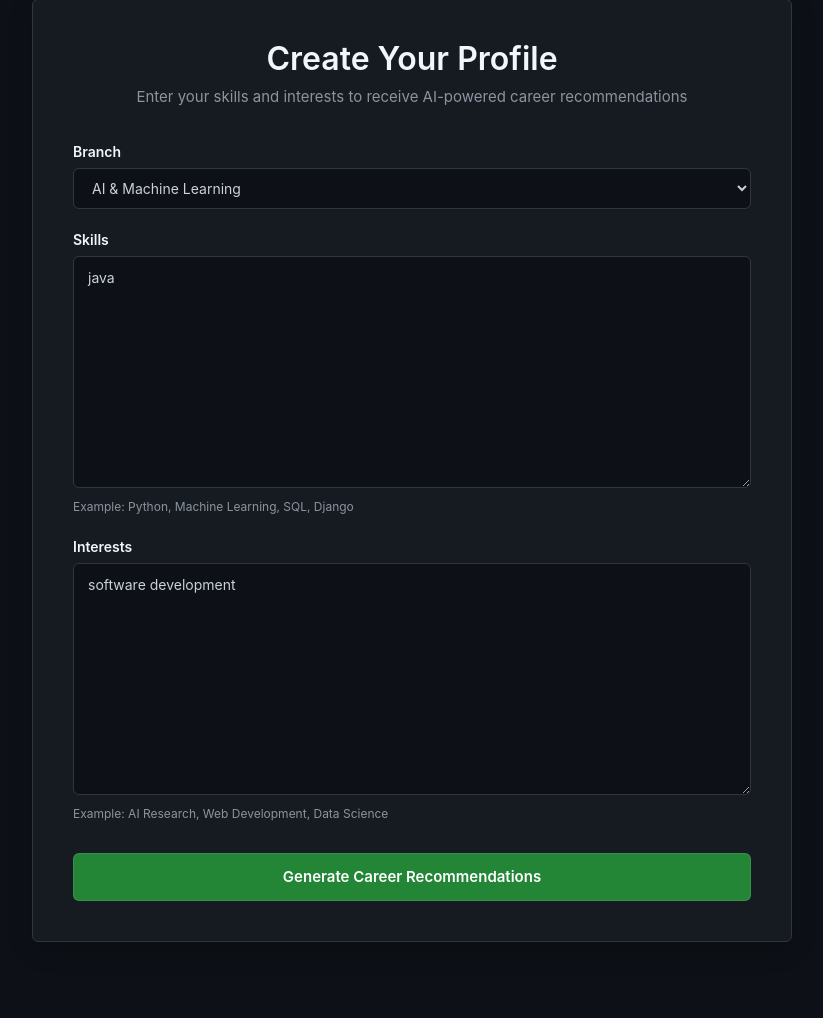
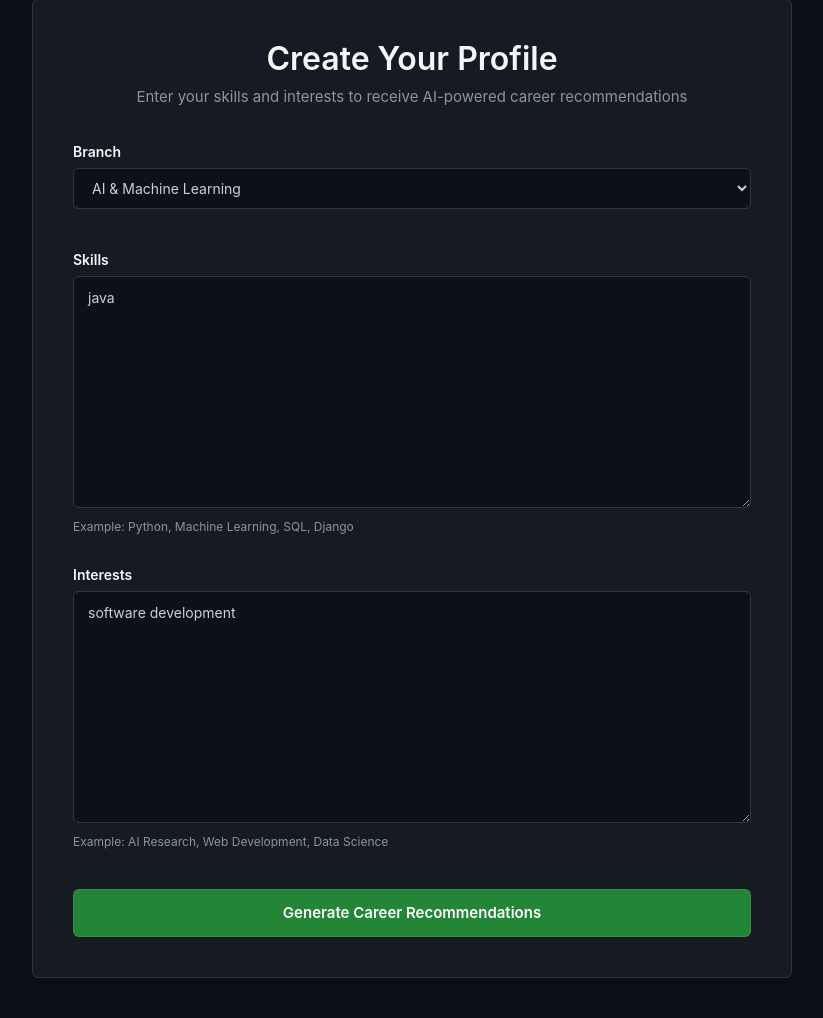
Before and after one commit to mokshith641/career-compass, a Django app: page /profile/ in a window 1280 px wide. Shown: the part 120-1138 px from the top of the page, without its empty margins (228-1051 px from the left). Before the commit the page ends 1062 px from the top, so only its background shows below. Run offline with Django 5.2, Linux system fonts and the light colour scheme; a user stored in the database is signed in; data comes from the database, SQL or seed files in the repository; parts of the project's set-up code (start-up, migrations or seed data) failed here and were passed over.

Commit message:
Optimize profile form vertical margins for balanced spacing around select and textareas

```diff
--- a/careercompass/templates/profile_form.html
+++ b/careercompass/templates/profile_form.html
@@ -133,6 +133,7 @@ resize:vertical;
 
 select{
 cursor:pointer;
+margin-bottom:12px;
 }
 
 select option{
@@ -190,7 +191,7 @@ border-color:rgba(240,246,252,0.15);
 /* SPACING */
 
 .section-space{
-margin-bottom:20px;
+margin-bottom:28px;
 }
 
 /* MOBILE */
```
